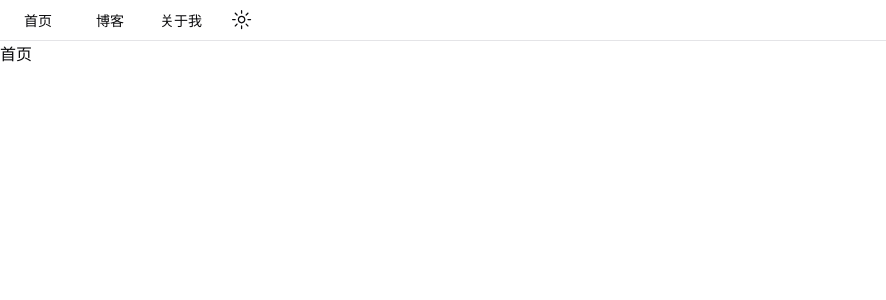
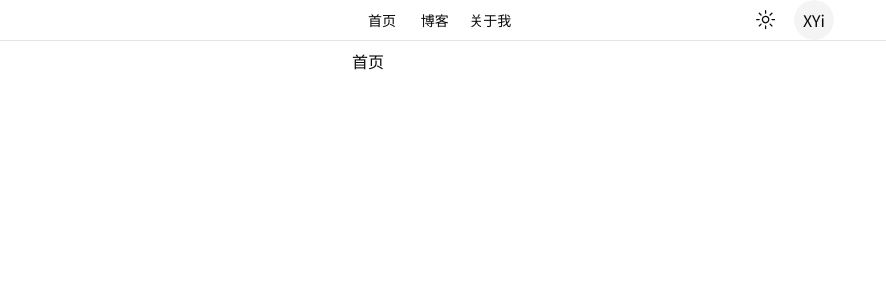
Before and after one commit to xiangly203/blog, a Next.js app: page / in a window 1280 px wide. Shown: the top 300 px of the page, without its empty margins (0-886 px from the left). Built offline with nearby package versions, Linux system fonts and the light colour scheme.

Commit message:
add navbar and content center

```diff
--- a/package.json
+++ b/package.json
@@ -12,6 +12,7 @@
     "@mdx-js/loader": "^3.0.0",
     "@mdx-js/react": "^3.0.0",
     "@next/mdx": "^14.1.0",
+    "@radix-ui/react-avatar": "^1.0.4",
     "@radix-ui/react-dropdown-menu": "^2.0.6",
     "@radix-ui/react-icons": "^1.3.0",
     "@radix-ui/react-navigation-menu": "^1.1.4",
--- /dev/null
+++ b/src/app/about/layout.tsx
@@ -0,0 +1,11 @@
+import React from "react";
+
+export default function BlogLayout({
+                                       children,
+                                        }: {
+    children: React.ReactNode
+}) {
+    return <section className="container w-1/2 py-2">
+        {children}
+    </section>
+}
--- /dev/null
+++ b/src/app/blog/layout.tsx
@@ -0,0 +1,11 @@
+import React from "react";
+
+export default function BlogLayout({
+                                       children,
+                                        }: {
+    children: React.ReactNode
+}) {
+    return <section className="container w-1/2 py-2">
+        {children}
+    </section>
+}
--- a/src/app/layout.tsx
+++ b/src/app/layout.tsx
@@ -28,7 +28,8 @@
           disableTransitionOnChange
       >
           <NavigationMenuDemo/>
-          <main>{children}</main>
+          <main
+          >{children}</main>
       </ThemeProvider>
       <Toaster />
       </body>
--- a/src/app/page.tsx
+++ b/src/app/page.tsx
@@ -2,8 +2,8 @@
 
 export default function Home() {
   return (
-    <>
+    <div className="py-2 container w-1/2">
       <p>首页</p>
-    </>
+    </div>
   );
 }
--- a/src/components/nav.tsx
+++ b/src/components/nav.tsx
@@ -20,36 +20,36 @@
 } from "@/components/ui/navigation-menu"
 import {MoonIcon, SunIcon} from "@radix-ui/react-icons";
 import { Separator } from "@/components/ui/separator"
-
+import Image from 'next/image'
+import {Avatar, AvatarFallback, AvatarImage} from "@/components/ui/avatar";
 export function NavigationMenuDemo() {
     const { setTheme } = useTheme()
     return (
-        <>
-        <NavigationMenu >
-            <NavigationMenuList className="flex w-full">
-                <NavigationMenuItem className="px-2">
+        <div className="">
+            <NavigationMenu className="container w-1/2 ">
+                <NavigationMenuList className="grid grid-cols-12 gap-2">
+                    <NavigationMenuItem className="">
                         <Link href="/" legacyBehavior passHref>
                             <NavigationMenuLink className={navigationMenuTriggerStyle()}>
                                 首页
                             </NavigationMenuLink>
                         </Link>
                     </NavigationMenuItem>
-                <NavigationMenuItem>
+                    <NavigationMenuItem className="">
                         <Link href="/blog" legacyBehavior passHref>
                             <NavigationMenuLink className={navigationMenuTriggerStyle()}>
                                 博客
                             </NavigationMenuLink>
                         </Link>
                     </NavigationMenuItem>
-
-                <NavigationMenuItem>
+                    <NavigationMenuItem className="">
                         <Link href="/about" legacyBehavior passHref>
                             <NavigationMenuLink className={navigationMenuTriggerStyle()}>
                                 关于我
                             </NavigationMenuLink>
                         </Link>
                     </NavigationMenuItem>
-                <NavigationMenuItem>
+                    <NavigationMenuItem className="col-start-9">
                         <DropdownMenu>
                             <DropdownMenuTrigger asChild>
                                 <Button variant="ghost" size="icon">
@@ -72,9 +72,15 @@
                             </DropdownMenuContent>
                         </DropdownMenu>
                     </NavigationMenuItem>
+                    <NavigationMenuItem className="">
+                        <Avatar>
+                            {/*<AvatarImage src="https://github.com/shadcn.png" />*/}
+                            <AvatarFallback>XYi</AvatarFallback>
+                        </Avatar>
+                    </NavigationMenuItem>
                 </NavigationMenuList>
             </NavigationMenu>
             <Separator/>
-        </>
-    )
+        </div>
+    );
 }
--- /dev/null
+++ b/src/components/ui/avatar.tsx
@@ -0,0 +1,50 @@
+"use client"
+
+import * as React from "react"
+import * as AvatarPrimitive from "@radix-ui/react-avatar"
+
+import { cn } from "@/lib/utils"
+
+const Avatar = React.forwardRef<
+  React.ElementRef<typeof AvatarPrimitive.Root>,
+  React.ComponentPropsWithoutRef<typeof AvatarPrimitive.Root>
+>(({ className, ...props }, ref) => (
+  <AvatarPrimitive.Root
+    ref={ref}
+    className={cn(
+      "relative flex h-10 w-10 shrink-0 overflow-hidden rounded-full",
+      className
+    )}
+    {...props}
+  />
+))
+Avatar.displayName = AvatarPrimitive.Root.displayName
+
+const AvatarImage = React.forwardRef<
+  React.ElementRef<typeof AvatarPrimitive.Image>,
+  React.ComponentPropsWithoutRef<typeof AvatarPrimitive.Image>
+>(({ className, ...props }, ref) => (
+  <AvatarPrimitive.Image
+    ref={ref}
+    className={cn("aspect-square h-full w-full", className)}
+    {...props}
+  />
+))
+AvatarImage.displayName = AvatarPrimitive.Image.displayName
+
+const AvatarFallback = React.forwardRef<
+  React.ElementRef<typeof AvatarPrimitive.Fallback>,
+  React.ComponentPropsWithoutRef<typeof AvatarPrimitive.Fallback>
+>(({ className, ...props }, ref) => (
+  <AvatarPrimitive.Fallback
+    ref={ref}
+    className={cn(
+      "flex h-full w-full items-center justify-center rounded-full bg-muted",
+      className
+    )}
+    {...props}
+  />
+))
+AvatarFallback.displayName = AvatarPrimitive.Fallback.displayName
+
+export { Avatar, AvatarImage, AvatarFallback }
```
Also changed, not shown: 1 other file (tests, documents, lock files or other folders). Lines whose indentation alone changed are shown as unchanged.
